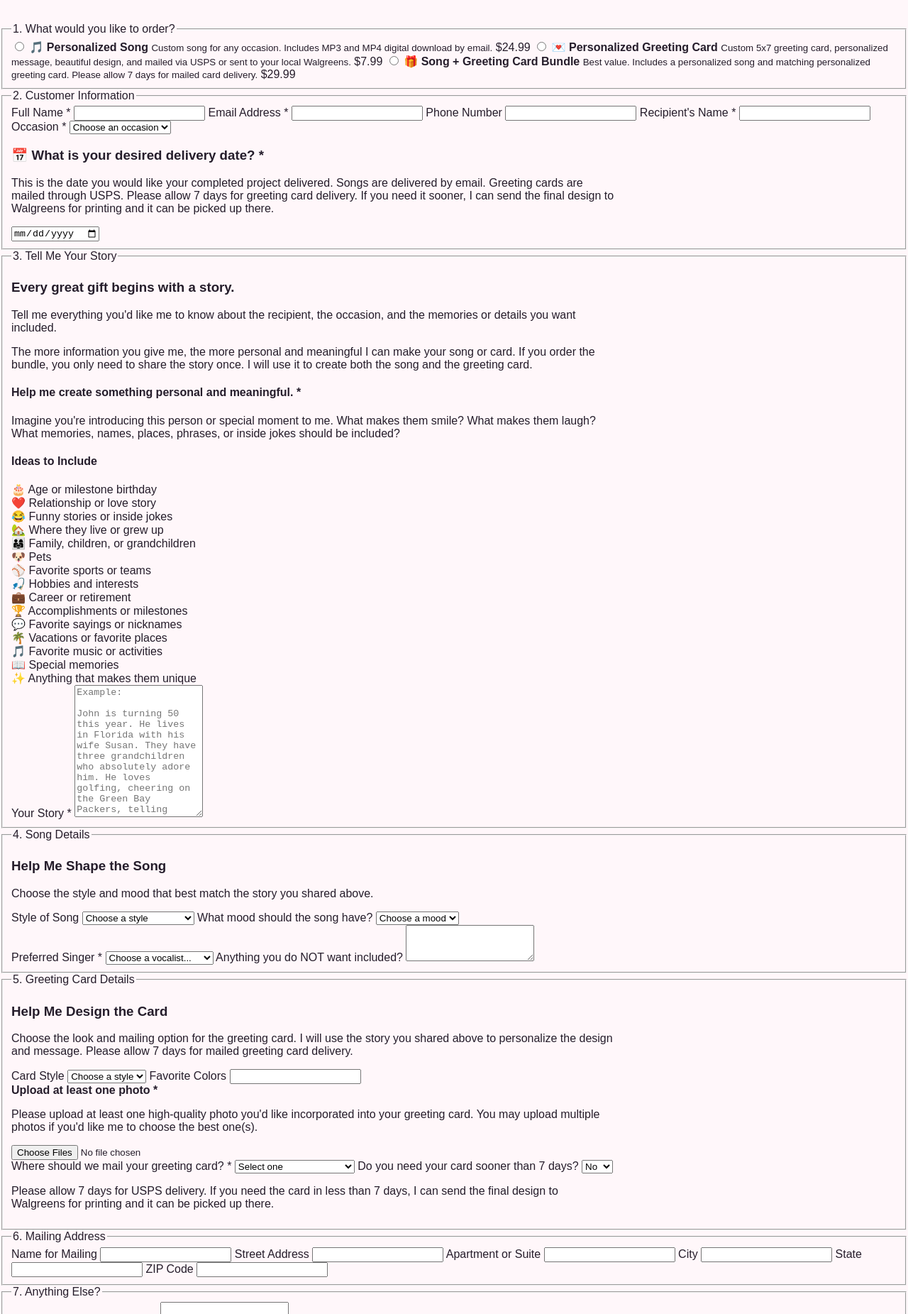
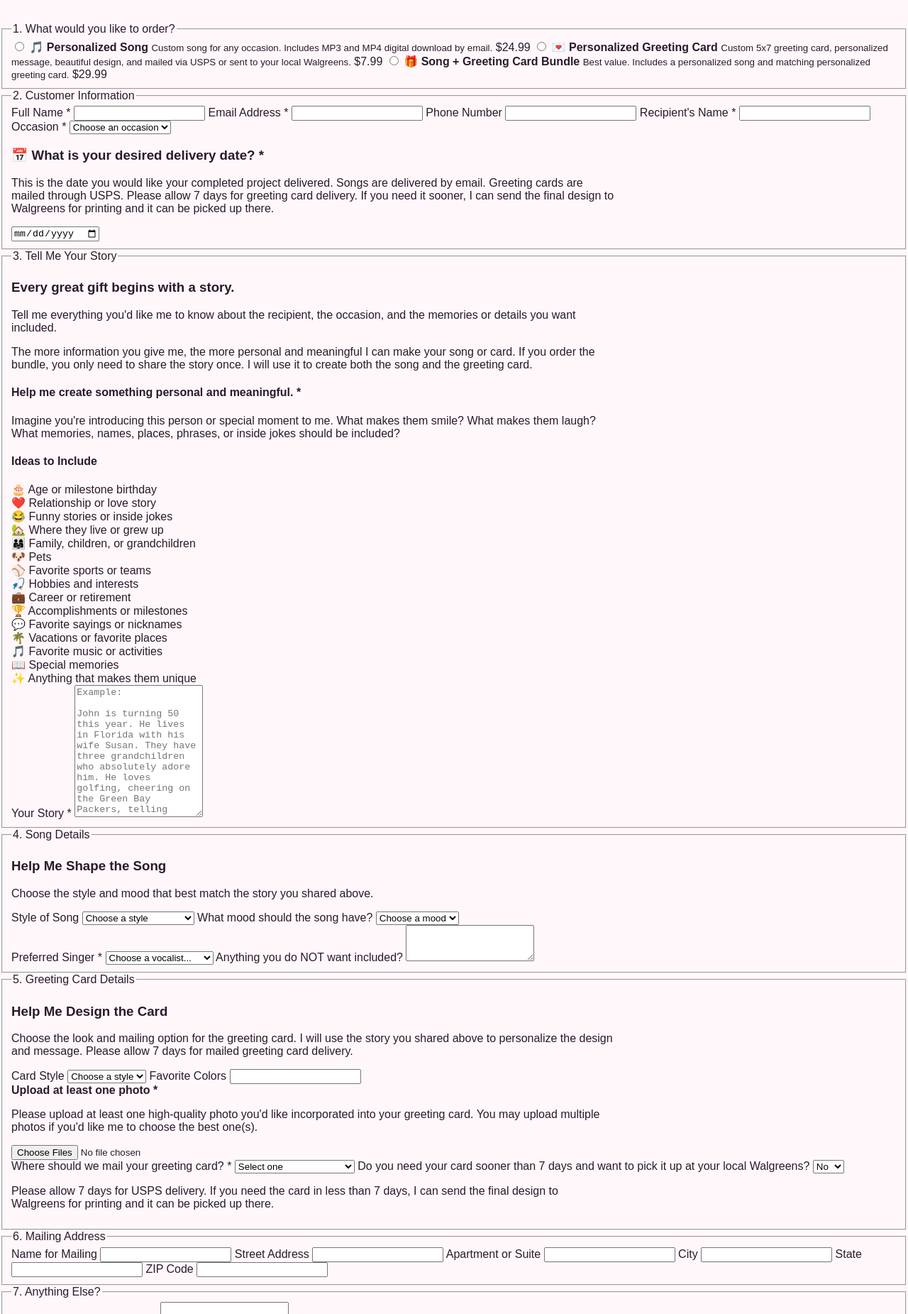
Before and after one commit to cheripontheroad-creator/made-for-the-moments, a website: page index.html in a window 1280 px wide. Shown: the part 4979-6830 px from the top of the page at 71% size. Drawn offline with Linux system fonts and the light colour scheme.

Commit message:
Update index.html

```diff
--- a/index.html
+++ b/index.html
@@ -236,7 +236,7 @@
               <input type="radio" name="product" value="bundle" data-name="Song + Greeting Card Bundle" data-price="29.99">
               <span class="gift-content">
                 <strong>🎁 Song + Greeting Card Bundle</strong>
-                <small>Best value. Includes a personalized song and matching personalized greeting card. Please allow 7 days for mailed card delivery.</small>
+                <small>Best value. Includes a personalized song and matching personalized greeting card.</small>
               </span>
               <span class="gift-price">$29.99</span>
             </label>
@@ -494,7 +494,7 @@ John is turning 50 this year. He lives in Florida with his wife Susan. They have
   </label>
 
   <label>
-    Do you need your card sooner than 7 days?
+    Do you need your card sooner than 7 days and want to pick it up at your local Walgreens?
     <select id="rushChoice">
       <option value="no">No</option>
       <option value="yes">Yes</option>
```
